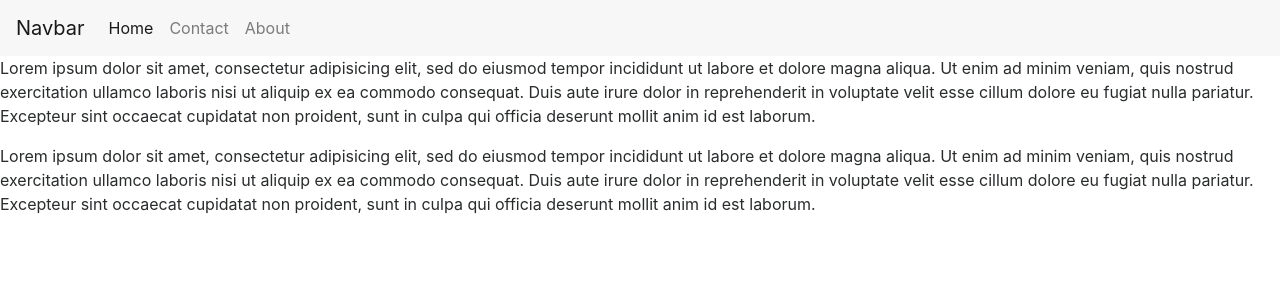
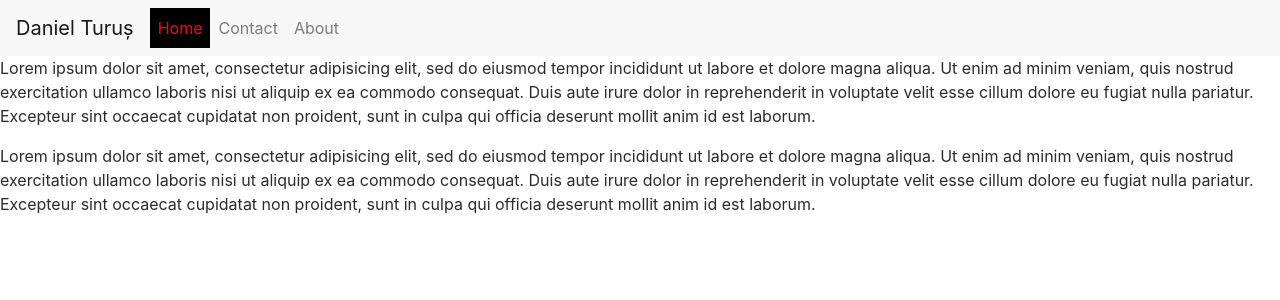
Before and after one commit to danieldeicide/personal-blog, a Jekyll site: the page built from index.md, in a window 1280 px wide. Shown: the top 300 px of the page. Built offline with Jekyll 4.4.1, drawn with Linux system fonts in a browser that asks for light colours; nearby versions of some CDN libraries.

Commit message:
132
31213

```diff
--- /dev/null
+++ b/_includes/navigation.html
@@ -0,0 +1,14 @@
+<nav class="navbar navbar-toggleable-md navbar-light bg-faded">
+  <button class="navbar-toggler navbar-toggler-right" type="button" data-toggle="collapse" data-target="#navbarNavAltMarkup" aria-controls="navbarNavAltMarkup" aria-expanded="false" aria-label="Toggle navigation">
+    <span class="navbar-toggler-icon"></span>
+  </button>
+    <a class="navbar-brand" href="{{site.baseurl}}/">Daniel Turuș</a>
+  <div class="collapse navbar-collapse" id="navbarNavAltMarkup">
+    <div class="navbar-nav">
+      <a class="nav-item nav-link"  href="{{site.baseurl}}/" {% if page.url == '/' %}id="mata"{% endif %}>Home <span class="sr-only">
+      </span></a>
+      <a class="nav-item nav-link"  href="{{site.baseurl}}/contact/" {% if page.url == '/contact/' %}id="mata"{% endif %}>Contact</a>
+      <a class="nav-item nav-link" href="{{site.baseurl}}/about/" {% if page.url == '/about/' %}id="mata"{% endif %}>About</a>
+    </div>
+  </div>
+</nav>
--- a/_layouts/default.html
+++ b/_layouts/default.html
@@ -7,21 +7,12 @@
     <!-- <base href="/"> -->
     <!-- <title>Daniel Turus | Personal blog</title> -->
     <link rel="stylesheet" href="https://maxcdn.bootstrapcdn.com/bootstrap/4.0.0-alpha.6/css/bootstrap.min.css" integrity="sha384-rwoIResjU2yc3z8GV/NPeZWAv56rSmLldC3R/AZzGRnGxQQKnKkoFVhFQhNUwEyJ" crossorigin="anonymous">
+    <link rel="stylesheet" href="{{site.baseurl}}/../css/main.css">
   </head>
   <body>
-    <nav class="navbar navbar-toggleable-md navbar-light bg-faded">
-      <button class="navbar-toggler navbar-toggler-right" type="button" data-toggle="collapse" data-target="#navbarNavAltMarkup" aria-controls="navbarNavAltMarkup" aria-expanded="false" aria-label="Toggle navigation">
-        <span class="navbar-toggler-icon"></span>
-      </button>
-      <a class="navbar-brand" href="{{site.baseurl}}/">Navbar</a>
-      <div class="collapse navbar-collapse" id="navbarNavAltMarkup">
-        <div class="navbar-nav">
-          <a class="nav-item nav-link active" href="{{site.baseurl}}/">Home <span class="sr-only">(current)</span></a>
-          <a class="nav-item nav-link" href="{{site.baseurl}}/contact/">Contact</a>
-          <a class="nav-item nav-link" href="{{site.baseurl}}/about/">About</a>
-        </div>
-      </div>
-    </nav>
+      {% include navigation.html %}
+
+
 
 
 
--- /dev/null
+++ b/css/main.css
@@ -0,0 +1,4 @@
+#mata {
+  background-color: black;
+  color: red;
+}
```
